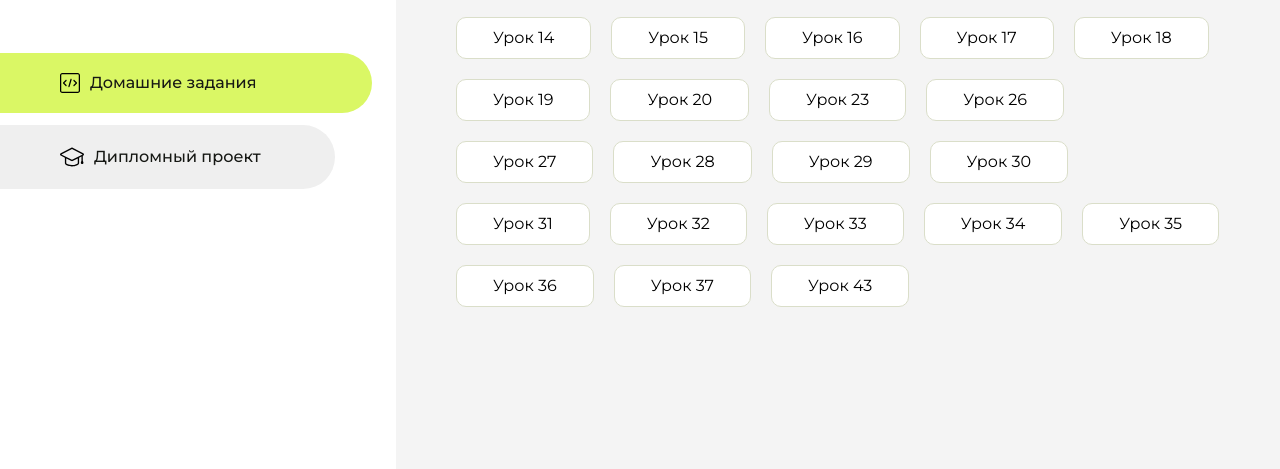
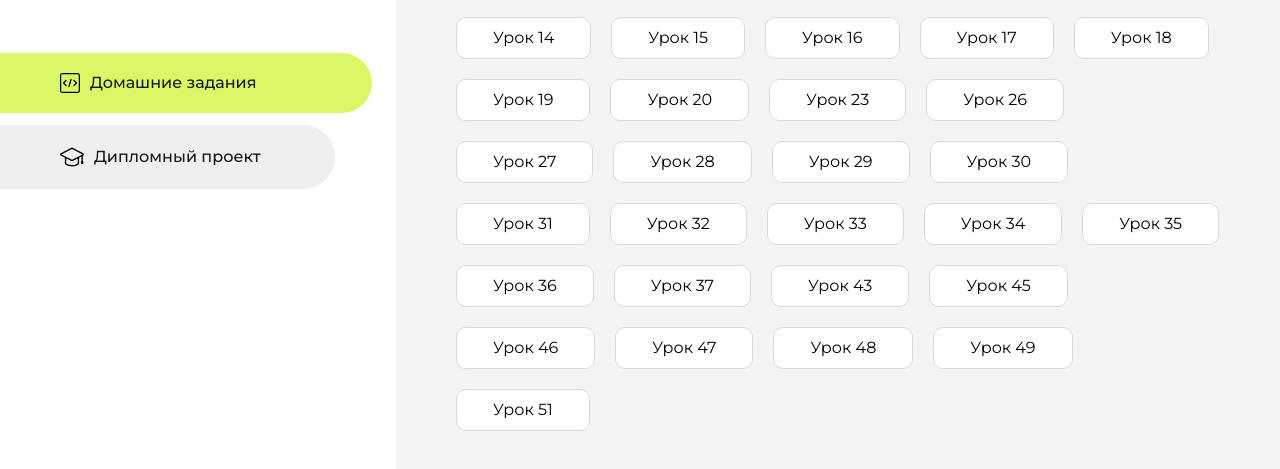
Before and after one commit to be0R1GINAL/homework, a plain HTML site: page index.html in a window 1280 px wide. Shown: the part 283-752 px from the top of the page. Drawn offline with Linux system fonts and the light colour scheme.

Commit message:
Update index.html

```diff
--- a/index.html
+++ b/index.html
@@ -170,6 +170,24 @@
                      <li class="content__list-item">
                         <a href="lesson-43/index.html">Урок 43</a>
                     </li>
+                    <li class="content__list-item">
+                        <a href="lesson-45/index.html">Урок 45</a>
+                    </li>
+                    <li class="content__list-item">
+                        <a href="lesson-46/index.html">Урок 46</a>
+                    </li>
+                    <li class="content__list-item">
+                        <a href="lesson-47/index.html">Урок 47</a>
+                    </li>
+                    <li class="content__list-item">
+                        <a href="lesson-48/index.html">Урок 48</a>
+                    </li>
+                    <li class="content__list-item">
+                        <a href="lesson-49/index.html">Урок 49</a>
+                    </li>
+                    <li class="content__list-item">
+                        <a href="lesson-51/index.html">Урок 51</a>
+                    </li>
                 </ul>
             </div>
             <div class="content__block hidden" id="diplomBlock">
```
